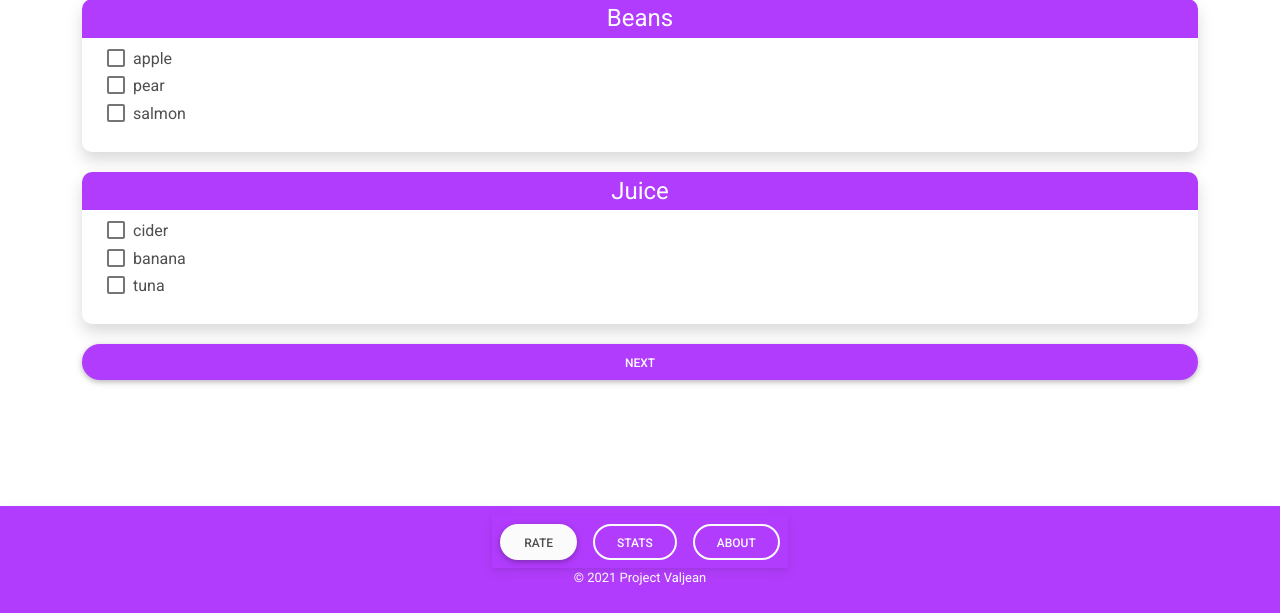
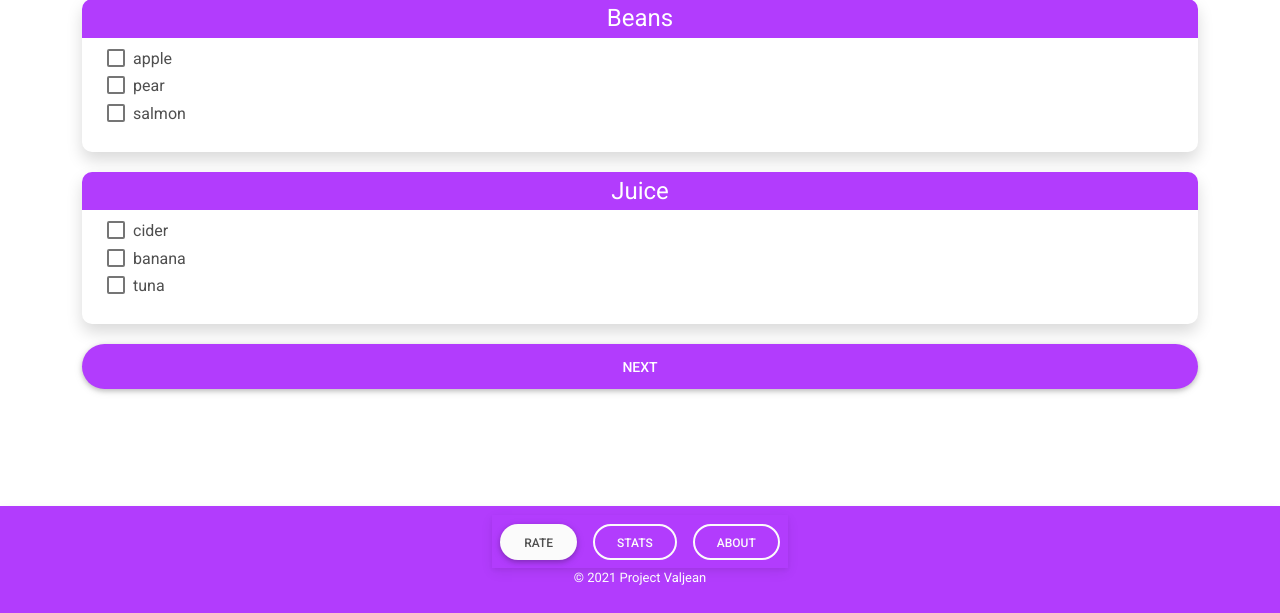
Before and after one commit to mcookly/project-valjean, a Flask app: page /rate/1/1/select/ in a window 1280 px wide. Shown: the part 187-800 px from the top of the page. Run offline with Flask 2, Linux system fonts and the light colour scheme; some libraries are stand-ins or nearby versions.

Commit message:
made larger buttons

```diff
--- a/web/src/templates/rate/rating.html
+++ b/web/src/templates/rate/rating.html
@@ -39,6 +39,6 @@
         {% endfor %}
     </div>
     {% endfor %}
-    <button type="submit" class="btn btn-form btn-block btn-secondary btn-rounded">Rate</button>
+    <button type="submit" class="btn btn-form btn-block btn-secondary btn-rounded btn-lg">Rate</button>
 </form>
 {% endblock %}
--- a/web/src/templates/rate/select.html
+++ b/web/src/templates/rate/select.html
@@ -16,6 +16,6 @@
             </div>
         </div>
     {% endfor %}
-    <button type="submit" class="btn btn-form btn-block btn-secondary btn-rounded">Next</button>
+    <button type="submit" class="btn btn-form btn-block btn-secondary btn-rounded btn-lg">Next</button>
 </form>
 {% endblock %}
```
